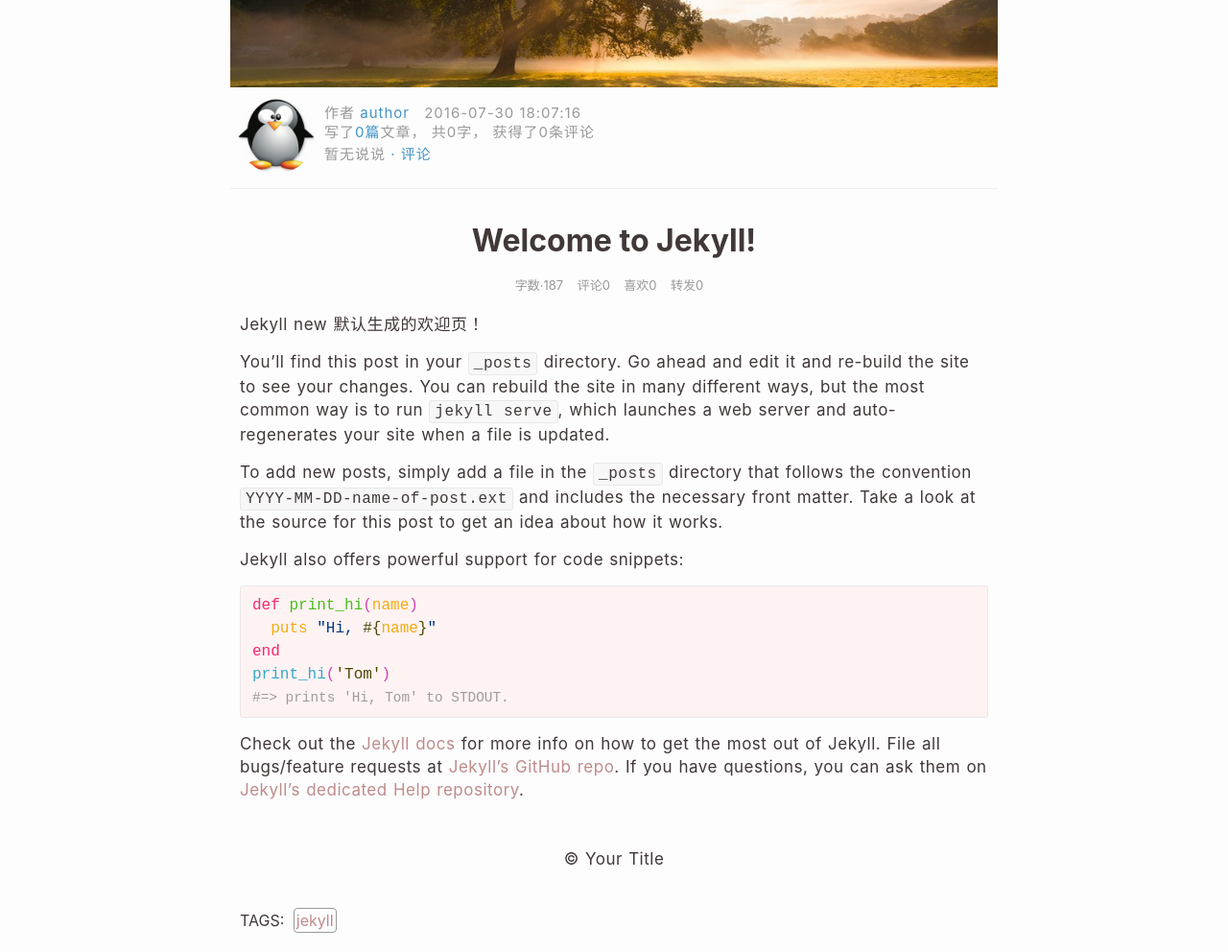
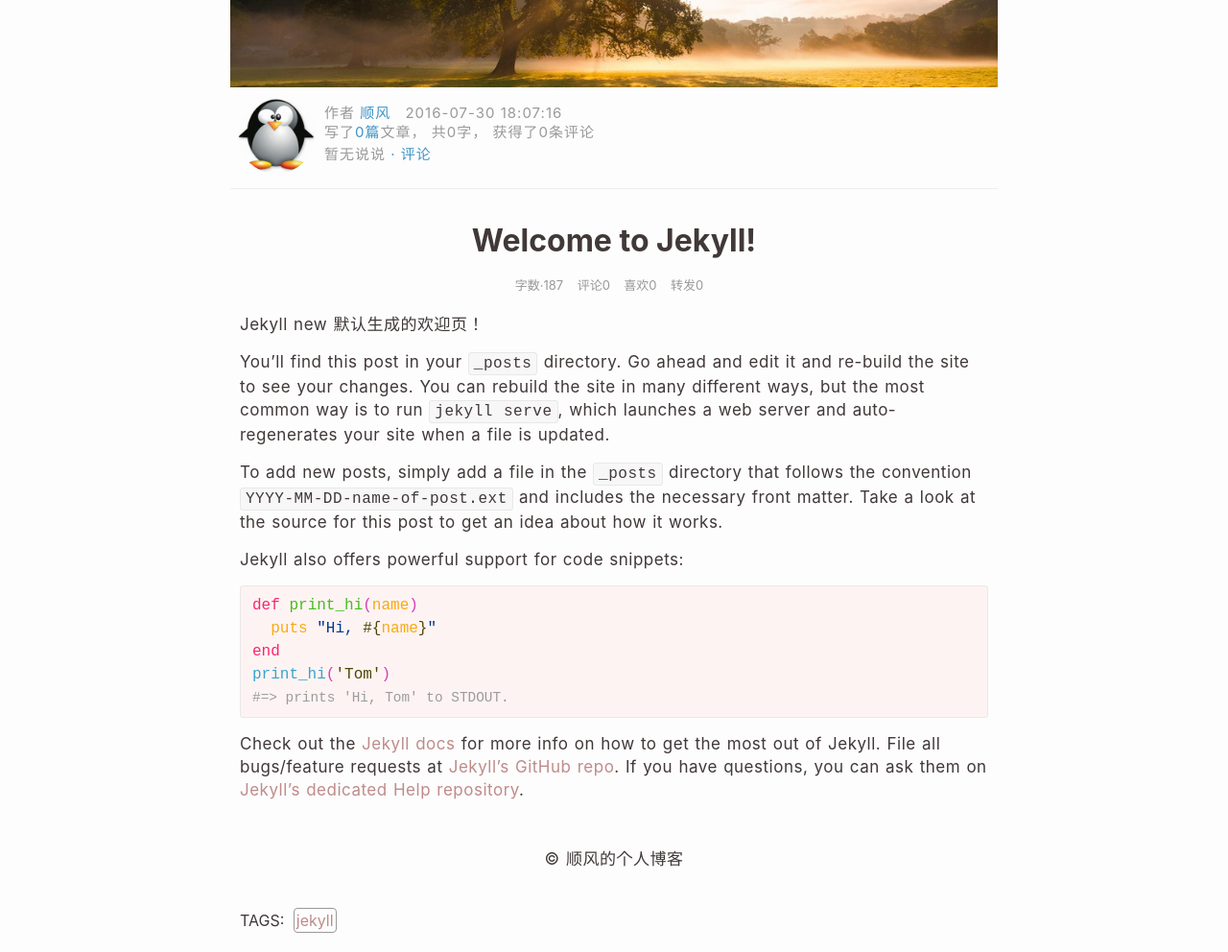
Before and after one commit to caishunfeng/caishunfeng.github.io, a Jekyll site: the page built from _posts/jekyll/2016-07-30-welcome-to-jekyll.markdown, in a window 1280 px wide. Shown: the part 209-1201 px from the top of the page at 96% size. Built offline with Jekyll 4.4.1, drawn with Linux system fonts in a browser that asks for light colours; nearby versions of some CDN libraries; comment, search, counter and statistics services are not loaded.

Commit message:
update my info

```diff
--- a/_config.yml
+++ b/_config.yml
@@ -1,14 +1,12 @@
 # Site settings
-title: Your Title
-author: author
+title: 顺风的个人博客
+author: 顺风
 email:
 description: > # this means to ignore newlines until "baseurl:"
-  Write an awesome description for your new site here. You can edit this
-  line in _config.yml. It will appear in your document head meta (for
-  Google search results) and in your feed.xml site description.
+  keep learning!
 
 # Site URL NOTE: if your site is base on subdir /blog you should change base to "/blog"
-domain: "http://yourdomain.github.io" # the domain URL for your site
+domain: "http://caishunfeng.github.io" # the domain URL for your site
 base: ""  # the relative path that different with domain so you can test locally
 
 # Source URL NOTE: end with / cause it's [URL + FILE]
```
